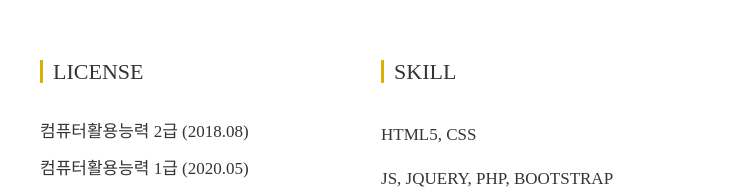
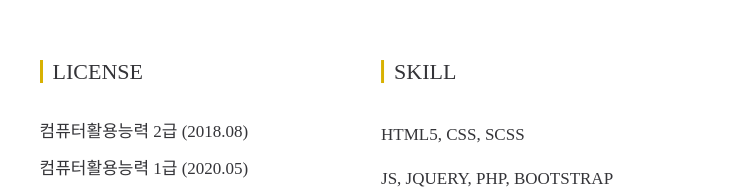
Before and after one commit to suhyuniiii/port_intro, a plain HTML site: page main.html in a window 1280 px wide. Shown: the part 860-1054 px from the top of the page, 440-1182 px from the left. Drawn offline with nearby package versions, Linux system fonts and the light colour scheme; a web font is replaced by a local one.

Commit message:
add scss

```diff
--- a/main.html
+++ b/main.html
@@ -88,7 +88,7 @@
                         <h3>SKILL</h3>
                     </div>
                     <div class="content">
-                        <h4>HTML5, CSS</h4>
+                        <h4>HTML5, CSS, SCSS</h4>
                         <h4>JS, JQUERY, PHP, BOOTSTRAP</h4>
                         <h4>PHOTOSHOP</h4>
                         <h4>한글, MS WORD, EXEL, ACCESS, POWERPOINT</h4>
```
